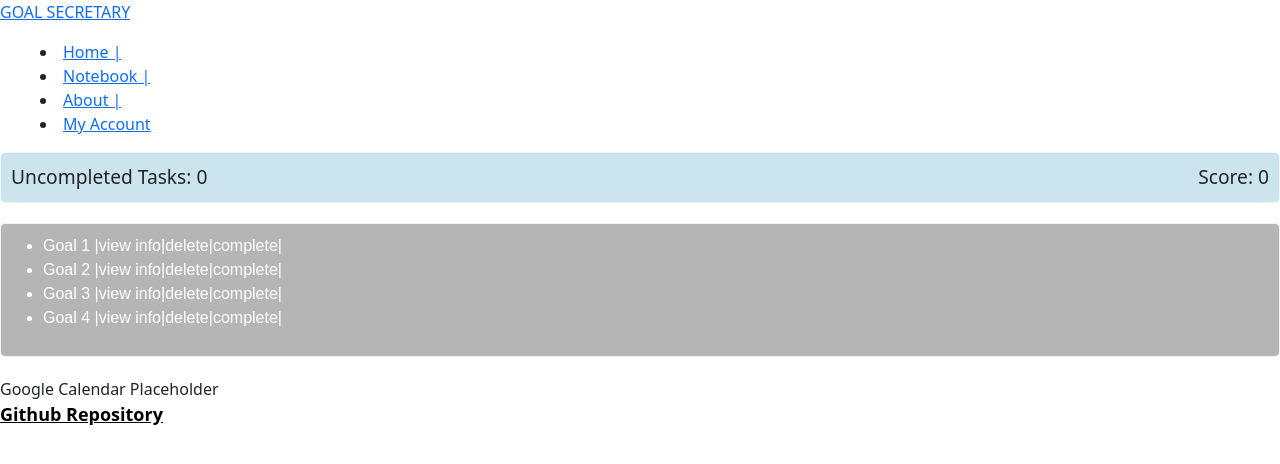
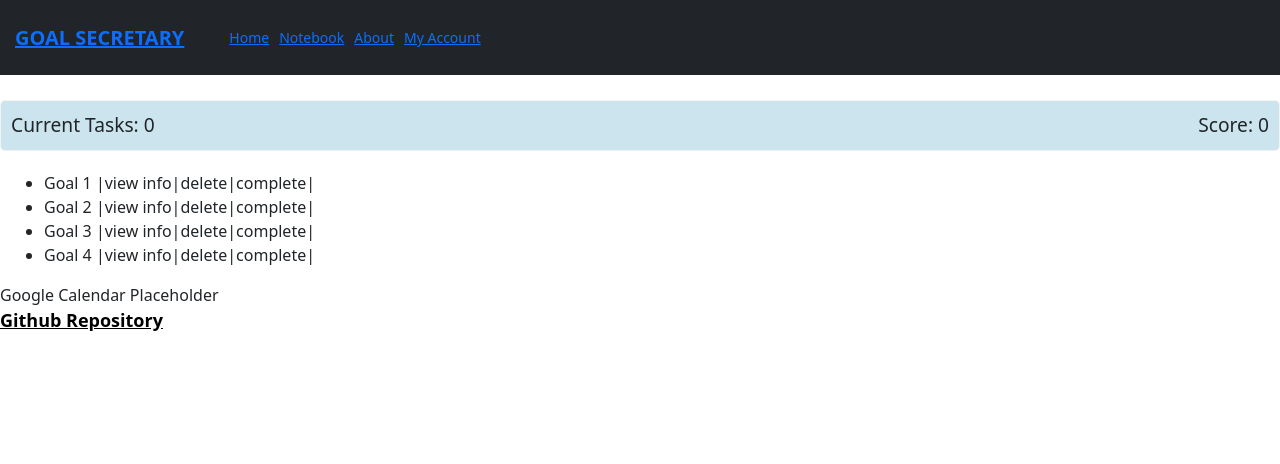
Before and after one commit to CaDragon1/startup, a plain HTML site: page src/html/index.html in a window 1280 px wide. Drawn offline with nearby package versions, Linux system fonts and the light colour scheme.

Commit message:
Adding css and bootstrap elements

```diff
--- a/src/css/index.css
+++ b/src/css/index.css
@@ -0,0 +1,75 @@
+body {
+    display: flex;
+    flex-direction: column;
+}
+
+header {
+    flex: 0 100px;
+    color: inherit;
+    text-decoration: none;
+}
+
+menu {
+    flex: 1 calc(100vh - 130px);
+    display: flex;
+    flex-direction: row;
+    list-style-type: none;
+
+}
+
+.status-bar {
+    display: flex;
+    justify-content: space-between;
+    align-items: center;
+    padding: 10px;
+    background-color: #cbe4ee;
+    border: 1px solid #f3f3f3;
+    border-radius: 5px;
+    margin-bottom: 20px;
+}
+.status-item {
+    font-size: 1.2em;
+}
+
+.goal-list {
+    position: relative;
+    display: block;
+    padding: 10px;
+    background-color: #25252556;
+    border: 1px solid #f3f3f3;
+    border-radius: 5px;
+    margin-bottom: 20px;
+    font-family: sans-serif;
+    color: white;
+}
+
+main {
+    display: flex;
+    flex-direction: column;
+    align-items: left;
+    justify-content: space-around;
+
+}
+
+.logo {
+    font-size: 20px;
+    font-weight: bold;
+    margin-left: 15px;
+}
+
+.navigation {
+    font-size: 14px;
+}
+
+.navbar-item {
+    margin: 5px;
+}
+
+footer {
+    flex: 0 30 px;
+}
+
+.logo {
+    padding: 20 px
+
+}
--- a/src/html/index.html
+++ b/src/html/index.html
@@ -14,71 +14,60 @@
 
     </head>
 
-    <!-- I liked how simon did its navbar.
-    Redoing mine to reflect better design.
-    Also adding a class to most things for easier css implementation. -->
+    <!-- Header and Navbar -->
     <body>
         <header class="header-nav">
-            <nav class="navigation">
-                <a class="logo" href="#">GOAL SECRETARY</h1>
+            <nav class="navbar navbar-expand-lg navbar-dark bg-dark">
+                <a class="logo" href="#">GOAL SECRETARY</a>
+                <button class="navbar-toggler" type="button" data-toggle="collapse" data-target="#navbarSupportedContent" aria-controls="navbarSupportedContent"
+                aria-expanded="false" aria-label="Toggle navigation">
+                <span class="navbar-toggler-icon"></span>
+                </button>
+
                 <menu class="navigation">
                     <li class="navbar-item">
-                        <a href="home.html">Home |</a>
+                        <a href="home.html">Home</a>
                     </li>
                     <li class="navbar-item">
-                        <a href="notebook.html"> Notebook |</a>
+                        <a href="notebook.html">Notebook</a>
                     </li>
                     <li class="navbar-item">
-                        <a href="about.html"> About |</a>
+                        <a href="about.html">About</a>
                     </li>
                     <li class="navbar-item">
-                        <a href="account.html"> My Account</a>
+                        <a href="account.html">My Account</a>
                     </li>
                 </menu>
             </nav>
         </header>
 
 
+        <style>
 
-
-
-
-        <style>
-            .status-bar {
-                display: flex;
-                justify-content: space-between;
-                align-items: center;
-                padding: 10px;
-                background-color: #cbe4ee;
-                border: 1px solid #f3f3f3;
-                border-radius: 5px;
-                margin-bottom: 20px;
-            }
-            .status-item {
-                font-size: 1.2em;
-            }
-
-            .goal-list {
-                position: relative;
-                display: block;
-                padding: 10px;
-                background-color: #25252556;
-                border: 1px solid #f3f3f3;
-                border-radius: 5px;
-                margin-bottom: 20px;
-                font-family: sans-serif;
-                color: white;
-            }
         </style>
 
         <main>
 
             <div class="status-bar">
-                <div class="status-item" id="tasks">Uncompleted Tasks: 0</div>
+                <div class="status-item" id="tasks">Current Tasks: 0</div>
                 <div class="status-item" id="score">Score: 0</div>
             </div>
 
-            <div class="goal-list">
+            <!-- Structure:
+                 journal container
+                    menu bar
+                        nav
+                            <a> (title)
+                            button set goal
+                        form (new entry)
+                            input (title)
+                            textarea (field)
+                            button (save)
+                    entry list
+                    entry display
+            -->
+            <!-- Task Manager -->
+            <div class="container-fluid">
                 <ul>
                     <li>Goal 1    |view info|delete|complete|</li>
                     <li>Goal 2    |view info|delete|complete|</li>
```
Also changed, not shown: notes.md (+5 -1 lines), src/html/about.html (+4 -4 lines), src/html/account.html (+4 -4 lines), src/html/notebook.html (+4 -4 lines).
